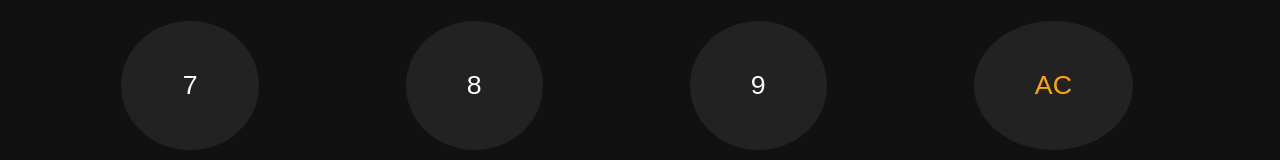
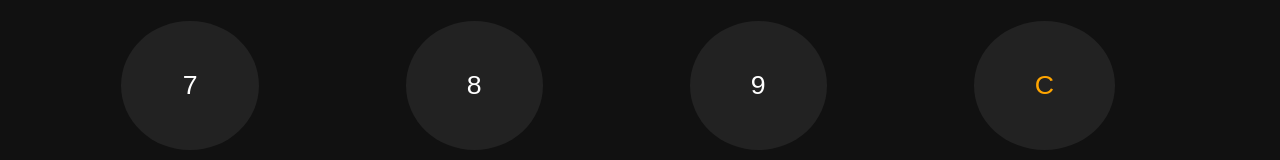
Before and after one commit to ishiprak/RealMe-Calculator, a plain HTML site: page index.html in a window 1280 px wide. Shown: the part 271-431 px from the top of the page. Drawn offline with Linux system fonts and the light colour scheme.

Commit message:
Update index.html

```diff
--- a/index.html
+++ b/index.html
@@ -15,7 +15,7 @@
    		<li><button onclick="document.getElementById('displ').value+='7'"><span>7</span></button></li>
    		<li><button onclick="document.getElementById('displ').value+='8'"><span>8</span></button></li>
    		<li><button onclick="document.getElementById('displ').value+='9'"><span>9</span></button></li>
-   		<li><button style="color: orange;" onclick="document.getElementById('displ').value=' '"><span>AC</span></button></li>
+   		<li><button style="color: orange;" onclick="document.getElementById('displ').value=' '"><span>C</span></button></li>
    		<li><button onclick="document.getElementById('displ').value+='4'"><span>4</span></button></li>
    		<li><button onclick="document.getElementById('displ').value+='5'"><span>5</span></button></li>
    		<li><button onclick="document.getElementById('displ').value+='6'"><span>6</span></button></li>
```
